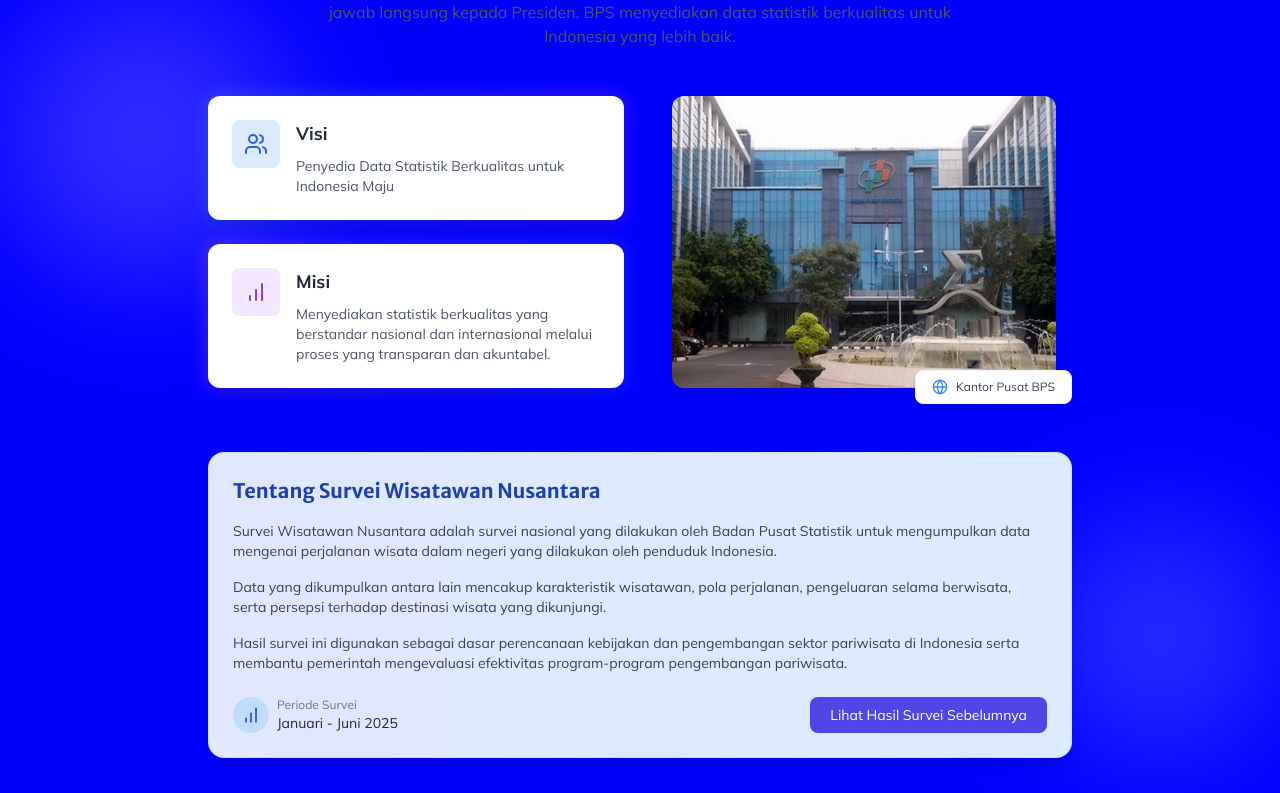
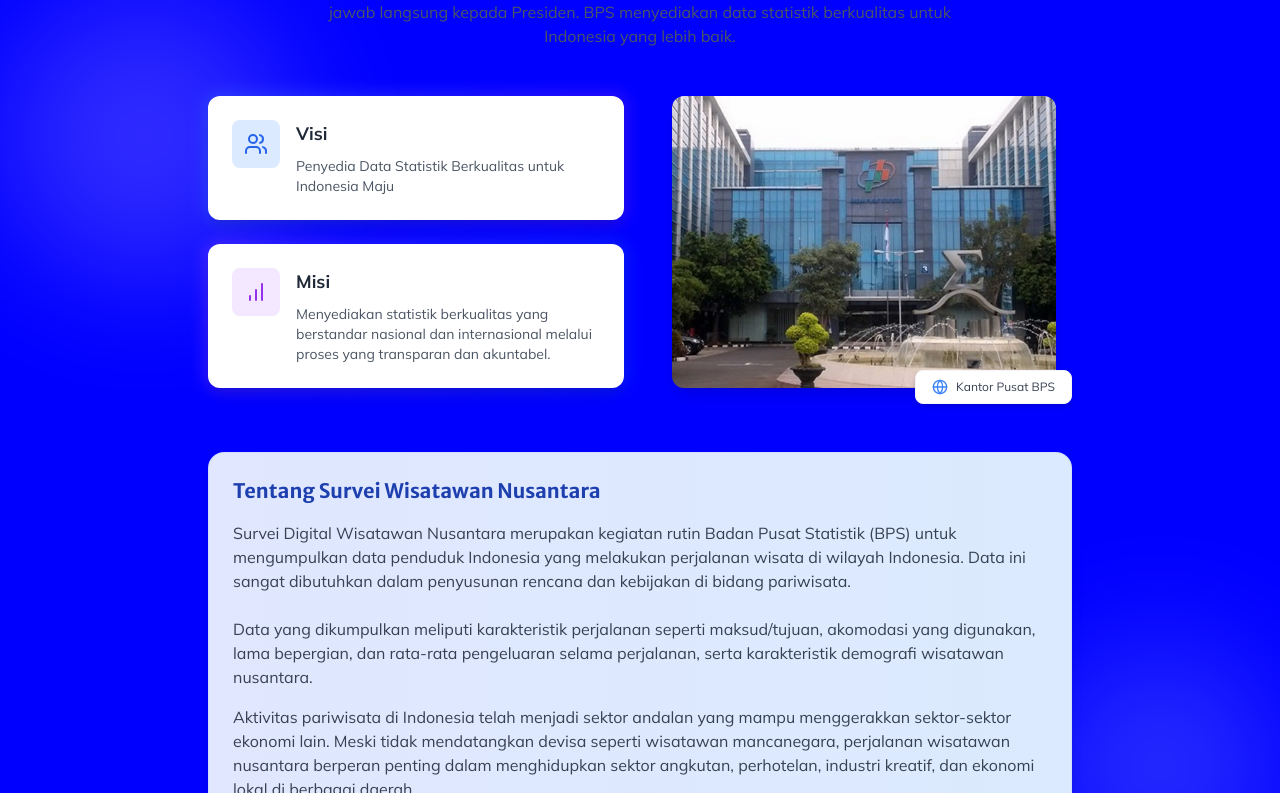
Before and after one commit to falanarh/wisnus-chatbot-survey, a Next.js app: page / in a window 1280 px wide. Shown: the part 2007-2800 px from the top of the page. Built offline with nearby package versions, Linux system fonts and the light colour scheme; no server answers.

Commit message:
Update AboutSection content for clarity; adjust layout and styling in ChatLayout, Header, and ModernAuthPage components for improved responsiveness

```diff
--- a/src/components/AboutSection.tsx
+++ b/src/components/AboutSection.tsx
@@ -137,20 +137,21 @@ const AboutSection = () => {
                     </h3>
 
                     <div className="space-y-4">
-                        <p className="text-gray-700 dark:text-gray-300 text-sm">
-                            Survei Wisatawan Nusantara adalah survei nasional yang dilakukan oleh Badan Pusat Statistik
-                            untuk mengumpulkan data mengenai perjalanan wisata dalam negeri yang dilakukan oleh penduduk Indonesia.
+                        <p className="text-gray-700 dark:text-gray-300 mb-6">
+                            Survei Digital Wisatawan Nusantara merupakan kegiatan rutin Badan Pusat Statistik (BPS)
+                            untuk mengumpulkan data penduduk Indonesia yang melakukan perjalanan wisata di wilayah Indonesia.
+                            Data ini sangat dibutuhkan dalam penyusunan rencana dan kebijakan di bidang pariwisata.
                         </p>
 
-                        <p className="text-gray-700 dark:text-gray-300 text-sm">
-                            Data yang dikumpulkan antara lain mencakup karakteristik wisatawan, pola perjalanan,
-                            pengeluaran selama berwisata, serta persepsi terhadap destinasi wisata yang dikunjungi.
+                        <p className="text-gray-700 dark:text-gray-300 mb-6">
+                            Data yang dikumpulkan meliputi karakteristik perjalanan seperti maksud/tujuan, akomodasi yang digunakan,
+                            lama bepergian, dan rata-rata pengeluaran selama perjalanan, serta karakteristik demografi wisatawan nusantara.
                         </p>
 
-                        <p className="text-gray-700 dark:text-gray-300 text-sm">
-                            Hasil survei ini digunakan sebagai dasar perencanaan kebijakan dan pengembangan
-                            sektor pariwisata di Indonesia serta membantu pemerintah mengevaluasi efektivitas
-                            program-program pengembangan pariwisata.
+                        <p className="text-gray-700 dark:text-gray-300">
+                            Aktivitas pariwisata di Indonesia telah menjadi sektor andalan yang mampu menggerakkan sektor-sektor ekonomi lain.
+                            Meski tidak mendatangkan devisa seperti wisatawan mancanegara, perjalanan wisatawan nusantara berperan penting
+                            dalam menghidupkan sektor angkutan, perhotelan, industri kreatif, dan ekonomi lokal di berbagai daerah.
                         </p>
                     </div>
 
--- a/src/components/ChatLayout.tsx
+++ b/src/components/ChatLayout.tsx
@@ -228,7 +228,7 @@ const ChatLayout = () => {
                 : 'bg-gradient-to-r from-blue-400/80 to-indigo-400/80'}
                 backdrop-blur-md text-white p-4 shadow-md`}>
                 <div className="max-w-6xl mx-auto flex items-start justify-between">
-                    <div className="flex items-center gap-2 w-full sm:w-[300px]">
+                    <div onClick={() => window.location.href = '/'} className="flex items-center gap-2 w-full sm:w-[300px] cursor-pointer">
                         <Image
                             src={isDarkMode ? "/bps_dark.png" : "/bps_logo.png"}
                             alt="Badan Pusat Statistik"
--- a/src/components/Header.tsx
+++ b/src/components/Header.tsx
@@ -175,7 +175,7 @@ export const Header: React.FC<HeaderProps> = ({ fontClass = 'font-sans', scrollT
     };
 
     return (
-        <header className={`py-3 px-4 sm:px-6 md:px-10 lg:px-20 flex justify-between items-center ${fontClass} fixed top-0 w-full z-50 backdrop-blur-md shadow-sm dark:shadow-md dark:shadow-black/10 border-b
+        <header className={`py-3 px-4 sm:px-6 md:px-24 lg:36 xl:px-48 flex justify-between items-center ${fontClass} fixed top-0 w-full z-50 backdrop-blur-md shadow-sm dark:shadow-md dark:shadow-black/10 border-b
             bg-gradient-to-r from-blue-400/80 to-indigo-400/80 text-white
             dark:bg-gradient-to-r dark:from-blue-900/80 dark:to-purple-900/80
             dark:border-gray-800`}>
--- a/src/components/ModernAuthPage.tsx
+++ b/src/components/ModernAuthPage.tsx
@@ -106,7 +106,7 @@ export default function ModernAuthPage({ initialTab = "login" }: AuthPageProps)
       </div>
 
       {/* Top Navigation */}
-      <div className="w-full py-4 px-4 md:px-36 flex justify-between items-center relative z-10">
+      <div className="w-full py-4 px-4 sm:px-6 md:px-24 lg:36 xl:px-48 flex justify-between items-center relative z-10">
         <Link href="/" className="group flex items-center gap-2">
           <div className="relative overflow-hidden rounded-full p-0.5">
             <div className="absolute inset-0 bg-gradient-to-r from-blue-500 to-purple-500 opacity-70 group-hover:opacity-100 transition-opacity duration-300"></div>
```
